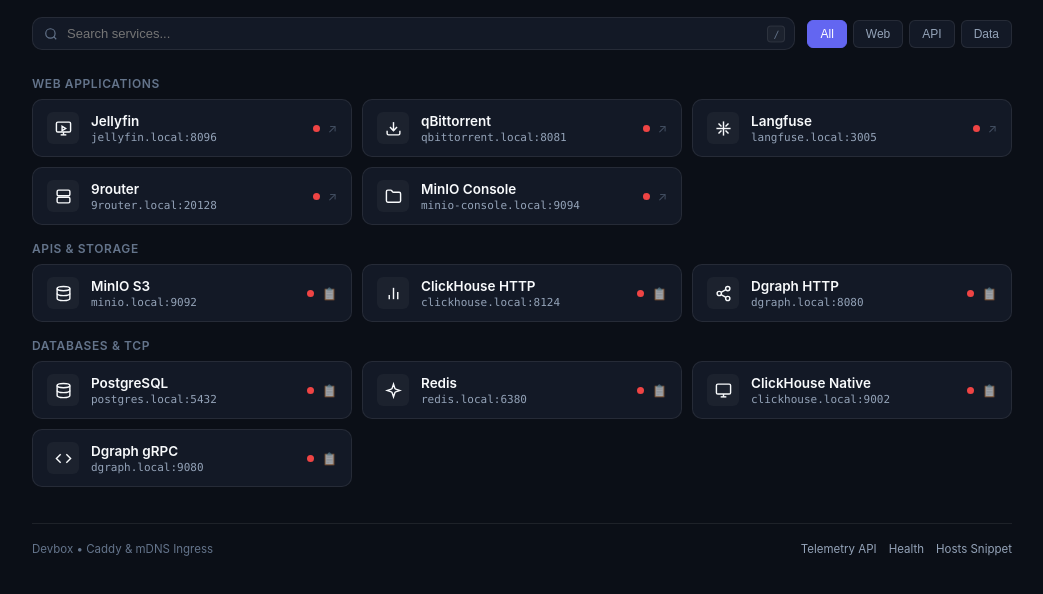
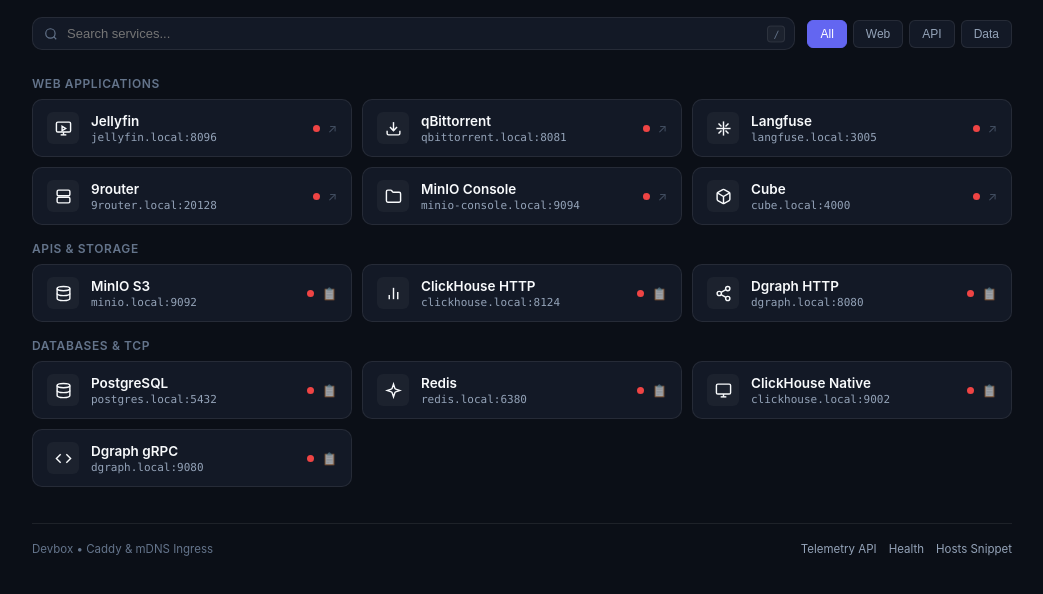
Before and after one commit to arvind1705/dotfiles, a plain HTML site: page network/portal/index.html in a window 1280 px wide. Shown: the part 76-670 px from the top of the page, without its empty margins (118-1161 px from the left). Drawn offline with Linux system fonts and the light colour scheme; no server answers.

Commit message:
feat(portal): add Cube semantic layer service to devbox portal and ingress

```diff
--- a/network/portal/index.html
+++ b/network/portal/index.html
@@ -536,7 +536,7 @@ footer a:hover {
     <div style="display: flex; gap: 12px;">
       <a href="/api/system" target="_blank">Telemetry API</a>
       <a href="/health" target="_blank">Health</a>
-      <a href="javascript:void(0)" onclick="copy('192.168.0.172 devbox.local jellyfin.local qbittorrent.local langfuse.local 9router.local minio.local minio-console.local clickhouse.local dgraph.local postgres.local redis.local', 'Hosts snippet copied')">Hosts Snippet</a>
+      <a href="javascript:void(0)" onclick="copy('192.168.0.172 devbox.local jellyfin.local qbittorrent.local langfuse.local 9router.local minio.local minio-console.local clickhouse.local dgraph.local cube.local postgres.local redis.local', 'Hosts snippet copied')">Hosts Snippet</a>
     </div>
   </footer>
 </div>
@@ -600,6 +600,17 @@ const SERVICES = [
     probeApi: "/api/health/minio-console",
     isWeb: true,
     icon: `<svg viewBox="0 0 24 24" fill="none" stroke="currentColor" stroke-width="2"><path d="M4 20h16a2 2 0 0 0 2-2V8a2 2 0 0 0-2-2h-7.93a2 2 0 0 1-1.66-.9l-.82-1.2A2 2 0 0 0 7.93 3H4a2 2 0 0 0-2 2v13c0 1.1.9 2 2 2Z"></path></svg>`
+  },
+  {
+    id: "cube",
+    name: "Cube",
+    cat: "web",
+    port: 4000,
+    meta: "cube.local:4000",
+    url: "http://cube.local",
+    probeApi: "/api/health/cube",
+    isWeb: true,
+    icon: `<svg viewBox="0 0 24 24" fill="none" stroke="currentColor" stroke-width="2"><path d="M21 8a2 2 0 0 0-1-1.73l-7-4a2 2 0 0 0-2 0l-7 4A2 2 0 0 0 3 8v8a2 2 0 0 0 1 1.73l7 4a2 2 0 0 0 2 0l7-4A2 2 0 0 0 21 16Z"></path><path d="m3.3 7 8.7 5 8.7-5"></path><path d="M12 22V12"></path></svg>`
   },
 
   // --- APIs & Storage ---
```
Also changed, not shown: 5 other files.
